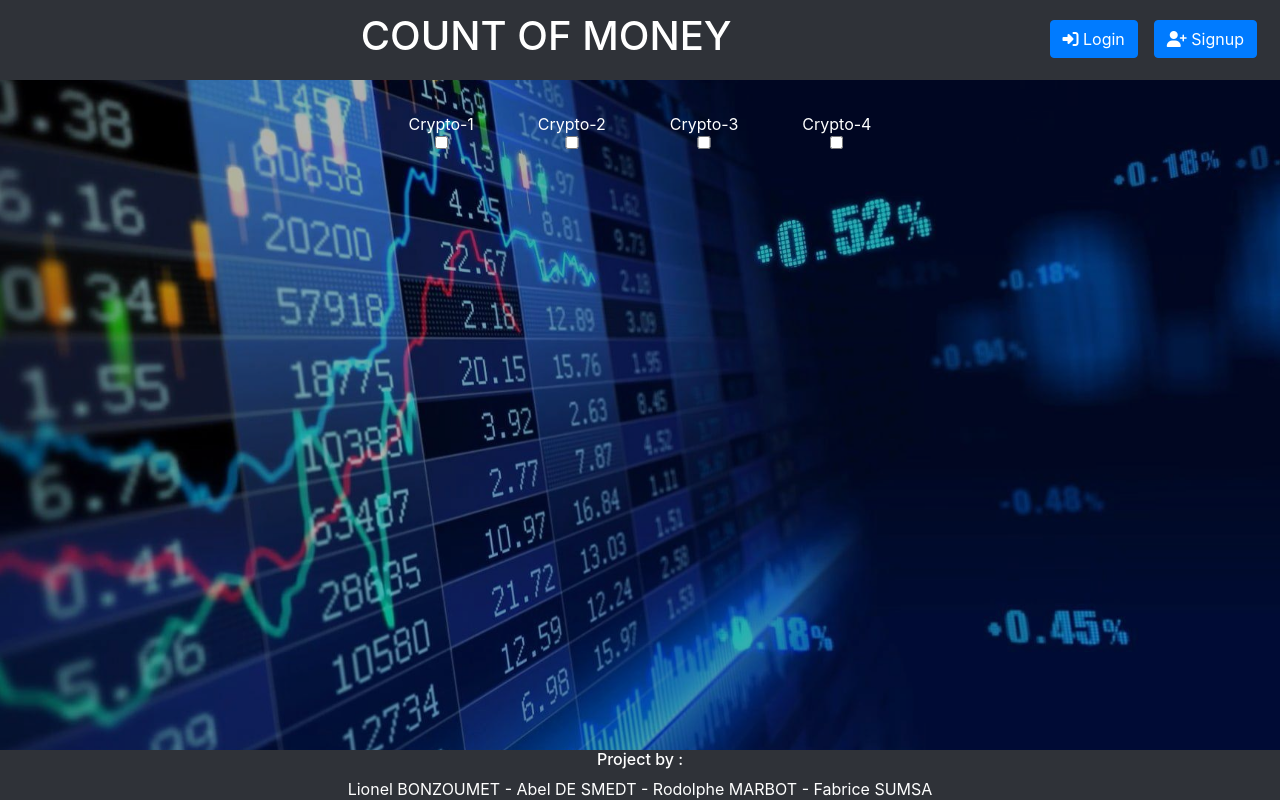
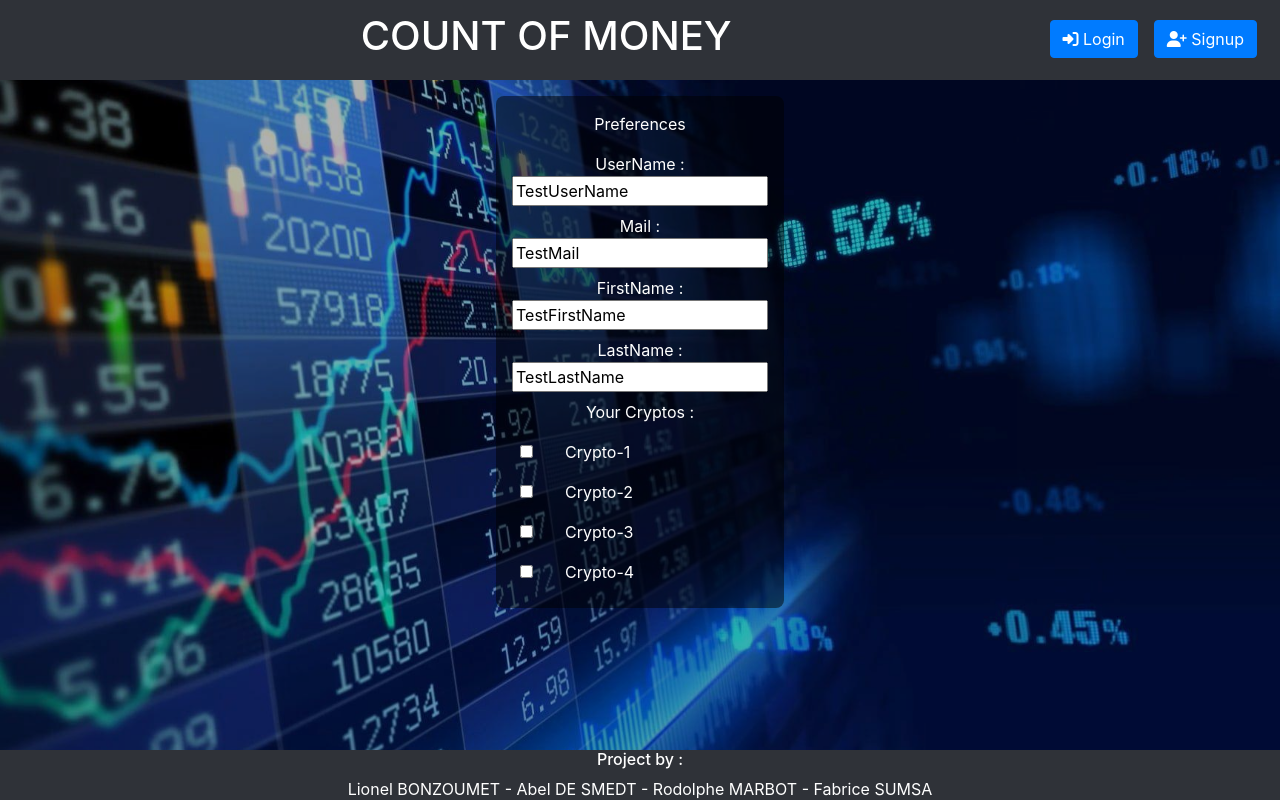
Before and after one commit to Fabrice-Fabio-S/Count-of-money-Front, a React (Create React App) app: page /preferences in a window 1280 px wide. Built offline with nearby package versions, Linux system fonts and the light colour scheme.

Commit message:
[*] add modif Inputs in Preferences

```diff
--- a/src/components/Preferences.css
+++ b/src/components/Preferences.css
@@ -10,8 +10,15 @@
 
   .dispCheckboxes
   {
-    margin: 1em;
+    margin: -0.5em;
+    height: auto;
+    padding: 1em;
+    border-radius: 0.5em;
+    align-items: center;
     display: flex;
-    padding: 1em;
-    flex-direction: column;
   }
+
+  .span
+  {
+    margin-right: 2em;
+  }
--- a/src/components/Preferences.jsx
+++ b/src/components/Preferences.jsx
@@ -41,29 +41,91 @@ class Preferences extends React.Component {
     super(props);
 
     this.state = {
-      checkedItems: new Map(),
+      UserName: "TestUserName",
+      Mail: "TestMail",
+      FirstName: "TestFirstName",
+      LastName: "TestLastName",
+      checkedCrypto: new Map(),
     }
 
-    this.handleChange = this.handleChange.bind(this);
+    this.handleChangeMail = this.handleChangeMail.bind(this);
+    this.changeUserName = this.changeUserName.bind(this);
+    this.ChangeLastName = this.ChangeLastName.bind(this);
+    this.ChangeFirstName = this.ChangeFirstName.bind(this);
+    this.Change = this.Change.bind(this);
   }
 
-  handleChange(event) {
+  handleChangeMail(event) {
+    this.setState({ Mail: event.target.value });
+  }
+
+  ChangeLastName(event) {
+    this.setState({ LastName: event.target.value });
+  }
+
+  ChangeFirstName(event) {
+    this.setState({ FirstName: event.target.value });
+  }
+
+  changeUserName(event) {
+    this.setState({ UserName: event.target.value });
+  }
+
+  Change(event) {
     const item = event.target.name;
     const isChecked = event.target.checked;
-    this.setState(prevState => ({ checkedItems: prevState.checkedItems.set(item, isChecked) }));
+    this.setState(prevState => ({ checkedCrypto: prevState.checkedCrypto.set(item, isChecked) }));
   }
 
   render() {
     return (
       <React.Fragment>
+        <div class="preferences">
+          <p>Preferences</p>
+          <label>
+              UserName :<br></br>
+              <input
+                type="text"
+                value={this.state.UserName}
+                onChange={this.changeUserName}
+              />
+          </label>
+          <label>
+              Mail :<br></br>
+              <input
+                type="text"
+                value={this.state.Mail}
+                onChange={this.handleChangeMail}
+              />
+          </label>
+          <label>
+              FirstName :<br></br>
+              <input
+                type="text"
+                value={this.state.FirstName}
+                onChange={this.ChangeFirstName}
+              />
+          </label>
+          <label>
+              LastName :<br></br>
+              <input
+                type="text"
+                value={this.state.LastName}
+                onChange={this.ChangeLastName}
+              />
+          </label>
+          <label>
+              Your Cryptos :<br></br>
+          </label>
           {
             CurrentCryptos.map(item => (
               <label class ="dispCheckboxes" key={item.key}>
+                  <span class="span"><Checkbox name={item.name} checked={this.state.checkedCrypto.get(item.name)} onChange={this.Change} /></span>
                   {item.name}
-                <Checkbox name={item.name} checked={this.state.checkedItems.get(item.name)} onChange={this.handleChange} />
               </label>
             ))
           }
+        </div>
       </React.Fragment>
     );
   }
```
Lines whose indentation alone changed are shown as unchanged.
